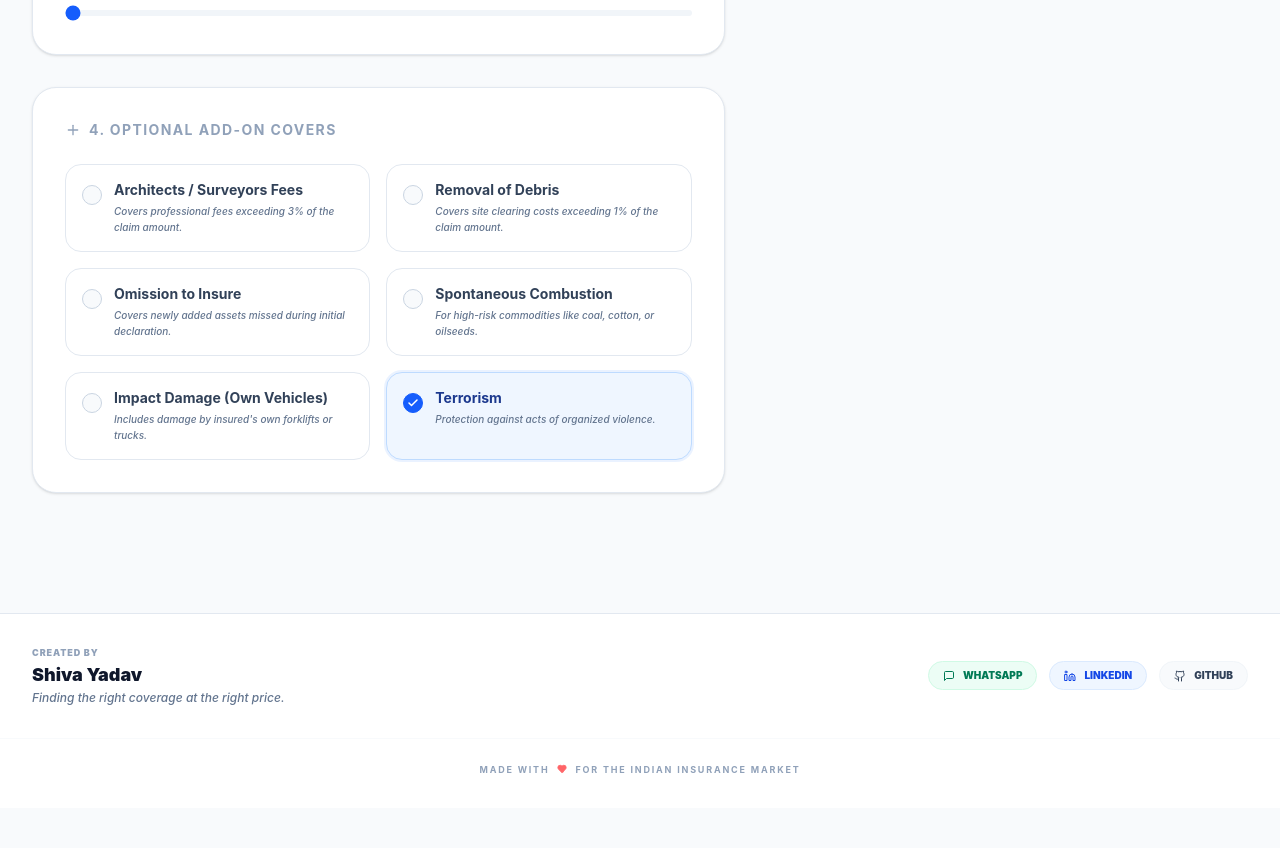
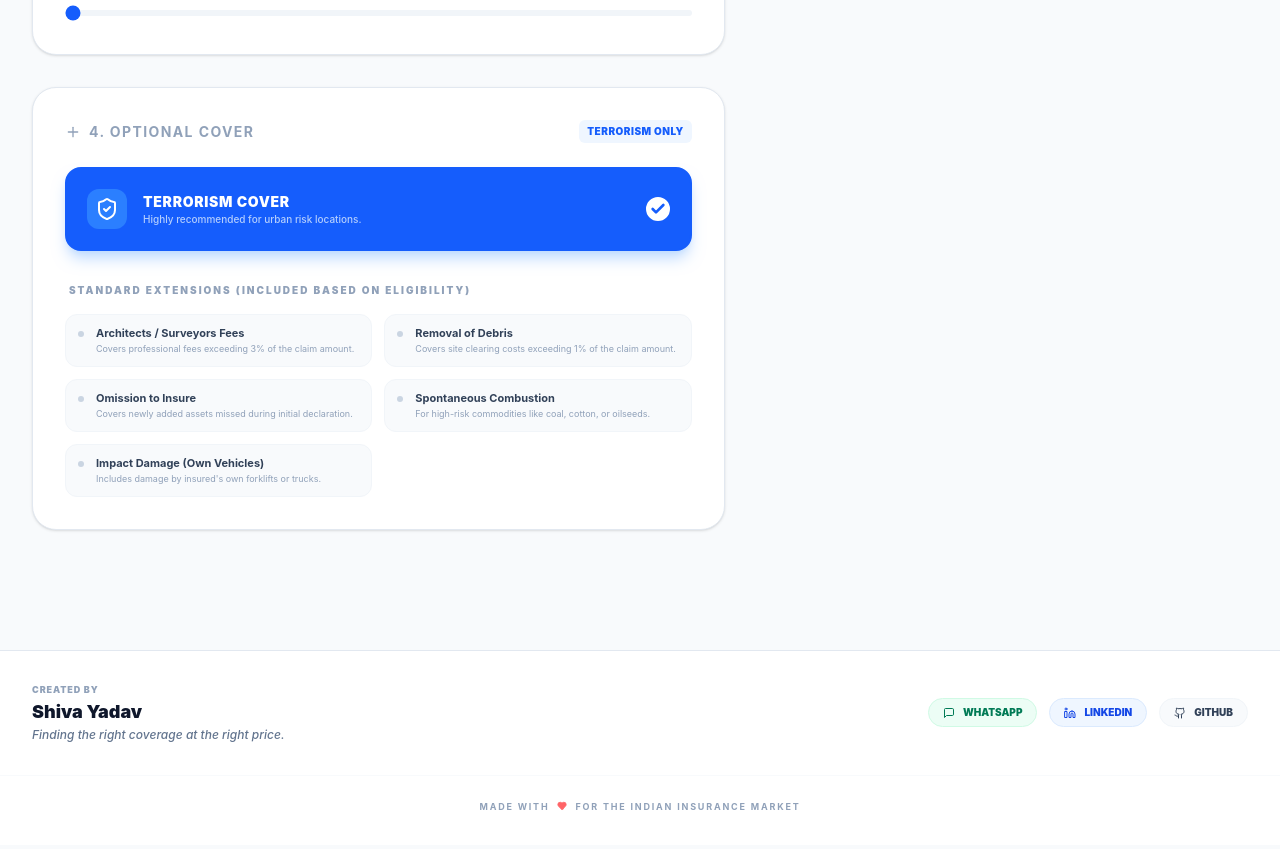
Before and after one commit to Rudra2305/Bharat-Fire-Insurance-Quote-Tool, a React (Vite) app: page / in a window 1280 px wide. Shown: the part 900-1749 px from the top of the page. Built offline with nearby package versions, Linux system fonts and the light colour scheme.

Commit message:
style: refine UI with live claim ratio, compact deductibles, and simplified add-ons

```diff
--- a/src/components/CalculatorForm.tsx
+++ b/src/components/CalculatorForm.tsx
@@ -1,8 +1,8 @@
-import React, { useState, useEffect } from 'react';
+import React, { useState, useEffect, useMemo } from 'react';
 import type { QuoteInputs } from '../utils/calculator';
 import { pincodeMap, occupancies } from '../data/dataManager';
 import { optionalAddons } from '../data/perils';
-import { Search, MapPin, Building2, Factory, Package, Percent, ShieldAlert, Sofa, History, AlertCircle, Plus, Check } from 'lucide-react';
+import { Search, MapPin, Building2, Factory, Package, Percent, ShieldAlert, Sofa, History, AlertCircle, Plus, Check, ShieldCheck } from 'lucide-react';
 
 interface CalculatorFormProps {
   onUpdate: (inputs: QuoteInputs) => void;
@@ -29,6 +29,12 @@ export const CalculatorForm: React.FC<CalculatorFormProps> = ({ onUpdate }) => {
   const [pincodeQuery, setPincodeQuery] = useState('');
   const [occupancyQuery, setOccupancyQuery] = useState('');
 
+  // Calculate Live Claim Ratio
+  const currentClaimRatio = useMemo(() => {
+    if (!inputs.isRenewal || !inputs.hasClaims || inputs.pastPremium <= 0) return 0;
+    return (inputs.pastClaims / inputs.pastPremium) * 100;
+  }, [inputs.isRenewal, inputs.hasClaims, inputs.pastPremium, inputs.pastClaims]);
+
   useEffect(() => {
     onUpdate(inputs);
   }, [inputs, onUpdate]);
@@ -45,12 +51,12 @@ export const CalculatorForm: React.FC<CalculatorFormProps> = ({ onUpdate }) => {
     }
   };
 
-  const toggleAddon = (id: string) => {
+  const toggleTerrorism = () => {
     setInputs(prev => {
-      const isSelected = prev.selectedAddons.includes(id);
+      const isSelected = prev.selectedAddons.includes('terrorism');
       const updated = isSelected
-        ? prev.selectedAddons.filter(a => a !== id)
-        : [...prev.selectedAddons, id];
+        ? prev.selectedAddons.filter(a => a !== 'terrorism')
+        : [...prev.selectedAddons, 'terrorism'];
 
       return {
         ...prev,
@@ -180,7 +186,6 @@ export const CalculatorForm: React.FC<CalculatorFormProps> = ({ onUpdate }) => {
         </h3>
 
         <div className="space-y-6">
-          {/* Policy Status */}
           <div className="flex flex-col sm:flex-row sm:items-center justify-between gap-4 p-4 bg-slate-50 rounded-2xl border border-slate-200">
             <div>
               <p className="font-bold text-slate-800 text-sm">Policy Status</p>
@@ -202,7 +207,6 @@ export const CalculatorForm: React.FC<CalculatorFormProps> = ({ onUpdate }) => {
             </div>
           </div>
 
-          {/* Claims History */}
           {inputs.isRenewal && (
             <div className="space-y-6 animate-in fade-in slide-in-from-top-2 duration-300">
               <div className="flex items-center justify-between p-4 bg-slate-50 rounded-2xl border border-slate-200">
@@ -224,7 +228,8 @@ export const CalculatorForm: React.FC<CalculatorFormProps> = ({ onUpdate }) => {
               </div>
 
               {inputs.hasClaims && (
-                <div className="grid grid-cols-1 sm:grid-cols-2 gap-4 animate-in zoom-in-95 duration-200">
+                <div className="space-y-4 animate-in zoom-in-95 duration-200">
+                  <div className="grid grid-cols-1 sm:grid-cols-2 gap-4">
                     <div className="space-y-1.5">
                       <label className="text-xs font-bold text-slate-700">Total Premium Paid (Last 3 Years)</label>
                       <input
@@ -244,11 +249,27 @@ export const CalculatorForm: React.FC<CalculatorFormProps> = ({ onUpdate }) => {
                       />
                     </div>
                   </div>
+
+                  {/* LIVE CLAIM RATIO DISPLAY */}
+                  <div className={`flex items-center gap-3 p-3 rounded-xl border transition-colors ${currentClaimRatio > 70 ? 'bg-red-50 border-red-100' : 'bg-emerald-50 border-emerald-100'}`}>
+                    <div className={`p-1.5 rounded-lg ${currentClaimRatio > 70 ? 'bg-red-100 text-red-600' : 'bg-emerald-100 text-emerald-600'}`}>
+                      <History className="w-4 h-4" />
+                    </div>
+                    <div>
+                      <span className="text-[10px] font-black uppercase tracking-widest opacity-60">Live Claim Ratio</span>
+                      <p className={`text-lg font-black leading-none ${currentClaimRatio > 70 ? 'text-red-700' : 'text-emerald-700'}`}>
+                        {currentClaimRatio.toFixed(2)}%
+                      </p>
+                    </div>
+                    {currentClaimRatio > 70 && (
+                      <span className="ml-auto text-[10px] font-black text-red-600 uppercase bg-red-100 px-2 py-1 rounded-md animate-pulse">Threshold Exceeded</span>
+                    )}
+                  </div>
+                </div>
               )}
             </div>
           )}
 
-          {/* Discount Section */}
           <div className="pt-4 border-t border-slate-100">
             <div className="space-y-3">
               <div className="flex justify-between items-center">
@@ -267,41 +288,56 @@ export const CalculatorForm: React.FC<CalculatorFormProps> = ({ onUpdate }) => {
         </div>
       </div>
 
-      {/* STEP 4: Add-ons */}
+      {/* STEP 4: Simplified Add-ons */}
       <div className="bg-white border border-slate-200 rounded-3xl p-6 sm:p-8 shadow-sm space-y-6">
+        <div className="flex justify-between items-center">
            <h3 className="text-sm font-bold text-slate-400 uppercase tracking-widest flex items-center gap-2">
-          <Plus className="w-4 h-4" /> 4. Optional Add-on Covers
+            <Plus className="w-4 h-4" /> 4. Optional Cover
           </h3>
-        <div className="grid grid-cols-1 sm:grid-cols-2 gap-4">
-          {optionalAddons.map((addon) => (
+          <span className="text-[10px] font-black text-blue-600 bg-blue-50 px-2 py-1 rounded-md uppercase tracking-wider">Terrorism Only</span>
+        </div>
+
+        {/* Terrorism Toggle (The only optional calculation cover) */}
         <button
-              key={addon.id}
-              onClick={() => toggleAddon(addon.id)}
-              className={`flex items-start gap-3 p-4 rounded-2xl border transition-all text-left group ${
-                inputs.selectedAddons.includes(addon.id)
-                  ? 'bg-blue-50 border-blue-200 ring-2 ring-blue-500/10'
-                  : 'bg-white border-slate-200 hover:border-slate-300'
+          onClick={toggleTerrorism}
+          className={`w-full flex items-center justify-between p-5 rounded-2xl border-2 transition-all group ${
+            inputs.selectedAddons.includes('terrorism')
+              ? 'bg-blue-600 border-blue-600 text-white shadow-lg shadow-blue-200'
+              : 'bg-white border-slate-100 text-slate-700 hover:border-slate-200'
           }`}
         >
-              <div className={`mt-1 shrink-0 w-5 h-5 rounded-full border flex items-center justify-center transition-colors ${
-                inputs.selectedAddons.includes(addon.id)
-                  ? 'bg-blue-600 border-blue-600 text-white'
-                  : 'bg-slate-50 border-slate-300 group-hover:border-slate-400'
-              }`}>
-                {inputs.selectedAddons.includes(addon.id) && <Check className="w-3 h-3 stroke-[3]" />}
+          <div className="flex items-center gap-4">
+            <div className={`p-2 rounded-xl transition-colors ${inputs.selectedAddons.includes('terrorism') ? 'bg-blue-500' : 'bg-slate-100 text-slate-400'}`}>
+              <ShieldCheck className="w-6 h-6" />
             </div>
-              <div>
-                <p className={`text-sm font-bold leading-tight ${
-                  inputs.selectedAddons.includes(addon.id) ? 'text-blue-900' : 'text-slate-700'
-                }`}>
-                  {addon.name}
-                </p>
-                <p className="text-[10px] text-slate-500 mt-1 font-medium leading-relaxed italic">
-                  {addon.description}
+            <div className="text-left">
+              <p className="font-black text-sm uppercase tracking-wider">Terrorism Cover</p>
+              <p className={`text-[10px] font-medium opacity-80 ${inputs.selectedAddons.includes('terrorism') ? 'text-blue-100' : 'text-slate-500'}`}>
+                Highly recommended for urban risk locations.
               </p>
             </div>
+          </div>
+          <div className={`w-6 h-6 rounded-full border-2 flex items-center justify-center transition-all ${
+            inputs.selectedAddons.includes('terrorism') ? 'bg-white border-white' : 'border-slate-200'
+          }`}>
+            {inputs.selectedAddons.includes('terrorism') && <Check className="w-4 h-4 text-blue-600 stroke-[4]" />}
+          </div>
         </button>
+
+        {/* Informational Standard Extensions List */}
+        <div className="mt-8 space-y-4">
+          <h4 className="text-[10px] font-black text-slate-400 uppercase tracking-[0.2em] px-1">Standard Extensions (Included based on eligibility)</h4>
+          <div className="grid grid-cols-1 sm:grid-cols-2 gap-3">
+            {optionalAddons.filter(a => a.id !== 'terrorism').map((addon) => (
+              <div key={addon.id} className="p-3 bg-slate-50 rounded-xl border border-slate-100 flex items-start gap-3">
+                <div className="mt-1 w-1.5 h-1.5 rounded-full bg-slate-300 shrink-0" />
+                <div>
+                  <p className="text-[11px] font-bold text-slate-700 leading-tight">{addon.name}</p>
+                  <p className="text-[9px] text-slate-400 mt-0.5 leading-tight">{addon.description}</p>
+                </div>
+              </div>
             ))}
+          </div>
         </div>
       </div>
     </div>
--- a/src/components/QuoteSummary.tsx
+++ b/src/components/QuoteSummary.tsx
@@ -73,63 +73,53 @@ export const QuoteSummary: React.FC<QuoteSummaryProps> = ({ result }) => {
   }
 
   return (
-    <div className="space-y-6 animate-in fade-in slide-in-from-right-4 duration-500">
-      {/* Policy Type Badge */}
-      <div className="bg-emerald-50 border border-emerald-100 rounded-2xl p-6 flex items-start gap-4 shadow-sm">
-        <div className="bg-emerald-600 p-2 rounded-lg shrink-0">
-          <CheckCircle2 className="w-6 h-6 text-white" />
+    <div className="space-y-4 animate-in fade-in slide-in-from-right-4 duration-500">
+      {/* SUM INSURED DISPLAY (LARGE & PROMINENT) */}
+      <div className="bg-blue-600 rounded-[2rem] p-8 text-white shadow-xl shadow-blue-200 relative overflow-hidden">
+        <div className="relative z-10">
+          <span className="text-[10px] font-black uppercase tracking-[0.3em] opacity-60">Total Sum Insured (SI)</span>
+          <div className="text-4xl sm:text-5xl font-black mt-1 flex items-baseline gap-1">
+            <span className="text-2xl opacity-40 font-medium italic">₹</span>
+            {new Intl.NumberFormat('en-IN').format(result.totalSI)}
+          </div>
+          <div className="mt-4 flex items-center gap-2 px-3 py-1 bg-white/10 rounded-full w-fit backdrop-blur-sm border border-white/10">
+             <CheckCircle2 className="w-3.5 h-3.5 text-blue-200" />
+             <span className="text-[10px] font-black uppercase tracking-wider">{result.policyType}</span>
+          </div>
         </div>
-        <div>
-          <span className="text-[10px] font-black text-emerald-600 uppercase tracking-widest">Underwriting Approved</span>
-          <h3 className="text-lg font-bold text-emerald-900 leading-tight">{result.policyType}</h3>
-          <p className="text-xs text-emerald-700 mt-1 font-medium italic underline underline-offset-2 decoration-emerald-200">Standard Industry Terms Applied</p>
-        </div>
-      </div>
-
-      {/* COMPULSORY DEDUCTIBLE CARD */}
-      <div className="bg-amber-50 border border-amber-200 rounded-2xl p-6 shadow-sm">
-        <div className="flex items-center gap-3 mb-3">
-          <div className="bg-amber-100 p-1.5 rounded-md">
-             <ShieldCheck className="w-4 h-4 text-amber-700" />
-          </div>
-          <span className="text-[10px] font-black text-amber-800 uppercase tracking-widest">Compulsory Excess (Deductible)</span>
-        </div>
-        <p className="text-xl font-black text-amber-900">{result.compulsoryDeductible}</p>
-        <p className="text-[10px] text-amber-700 mt-2 font-bold uppercase tracking-tight italic">
-          *Standard Industry Practice for SI of {formatCurrency(result.totalSI)}
-        </p>
+        <ShieldCheck className="absolute -right-8 -bottom-8 w-48 h-48 opacity-10 rotate-12" />
       </div>
 
       {/* Main Quote Card */}
       <div className="bg-white border border-slate-200 rounded-3xl shadow-xl overflow-hidden">
-        <div className="bg-slate-900 px-8 py-5 flex justify-between items-center text-white">
-          <span className="text-xs font-black opacity-80 uppercase tracking-widest">Premium Breakdown</span>
-          <div className="flex items-center gap-1.5 px-2.5 py-1 bg-white/10 rounded-full border border-white/10 backdrop-blur-sm">
+        <div className="bg-slate-900 px-8 py-4 flex justify-between items-center text-white">
+          <span className="text-[10px] font-black opacity-80 uppercase tracking-widest">Premium Breakdown</span>
+          <div className="flex items-center gap-1.5 px-2 py-0.5 bg-white/10 rounded-full border border-white/10 backdrop-blur-sm">
              <span className="w-1.5 h-1.5 rounded-full bg-green-400 animate-pulse"></span>
-             <span className="text-[9px] font-bold tracking-wider uppercase">Live Quote</span>
+             <span className="text-[8px] font-bold tracking-wider uppercase">Live</span>
           </div>
         </div>
 
         <div className="p-8 space-y-6">
-          <div className="space-y-4">
+          <div className="space-y-3">
             <div className="flex justify-between items-center text-sm">
               <div className="flex flex-col">
                 <span className="text-slate-500 font-bold uppercase tracking-tighter text-xs">Flexa Premium</span>
-                <span className="text-[10px] text-blue-600 font-bold tracking-widest">RATE: {result.netFlexaRate.toFixed(4)}</span>
+                <span className="text-[9px] text-blue-600 font-bold tracking-widest">RATE: {result.netFlexaRate.toFixed(4)}</span>
               </div>
               <span className="text-slate-900 font-bold">{formatCurrency(result.flexaPremium)}</span>
             </div>
             <div className="flex justify-between items-center text-sm">
               <div className="flex flex-col">
                 <span className="text-slate-500 font-bold uppercase tracking-tighter text-xs">STFI Premium</span>
-                <span className="text-[10px] text-blue-600 font-bold tracking-widest">RATE: {result.stfiRate.toFixed(4)}</span>
+                <span className="text-[9px] text-blue-600 font-bold tracking-widest">RATE: {result.stfiRate.toFixed(4)}</span>
               </div>
               <span className="text-slate-900 font-bold">{formatCurrency(result.stfiPremium)}</span>
             </div>
             <div className="flex justify-between items-center text-sm">
               <div className="flex flex-col">
                 <span className="text-slate-500 font-bold uppercase tracking-tighter text-xs">EQ Premium</span>
-                <span className="text-[10px] text-blue-600 font-bold tracking-widest">RATE: {result.eqRate.toFixed(4)}</span>
+                <span className="text-[9px] text-blue-600 font-bold tracking-widest">RATE: {result.eqRate.toFixed(4)}</span>
               </div>
               <span className="text-slate-900 font-bold">{formatCurrency(result.eqPremium)}</span>
             </div>
@@ -137,56 +127,64 @@ export const QuoteSummary: React.FC<QuoteSummaryProps> = ({ result }) => {
               <div className="flex justify-between items-center text-sm">
                 <div className="flex flex-col">
                   <span className="text-slate-500 font-bold uppercase tracking-tighter text-xs">Terrorism</span>
-                  <span className="text-[10px] text-blue-600 font-bold tracking-widest">RATE: {result.terrorismRate.toFixed(4)}</span>
+                  <span className="text-[9px] text-blue-600 font-bold tracking-widest">RATE: {result.terrorismRate.toFixed(4)}</span>
                 </div>
                 <span className="text-slate-900 font-bold">{formatCurrency(result.terrorismPremium)}</span>
               </div>
             )}
 
-            <div className="pt-4 mt-2 border-t border-slate-100 flex justify-between items-center">
-              <span className="text-slate-800 font-black uppercase text-xs">Net Premium</span>
-              <span className="text-slate-900 font-black text-xl">{formatCurrency(result.netPremium)}</span>
+            <div className="pt-3 border-t border-slate-100 flex justify-between items-center">
+              <span className="text-slate-800 font-black uppercase text-[10px]">Net Premium</span>
+              <span className="text-slate-900 font-black text-lg">{formatCurrency(result.netPremium)}</span>
             </div>
 
-            <div className="flex justify-between items-center text-slate-400 text-[11px] font-bold uppercase">
+            <div className="flex justify-between items-center text-slate-400 text-[10px] font-bold uppercase">
               <span>GST (18%)</span>
               <span>{formatCurrency(result.gst)}</span>
             </div>
           </div>
 
-          <div className="bg-slate-900 rounded-2xl p-6 flex flex-col items-center shadow-lg">
-            <span className="text-slate-400 font-black uppercase tracking-widest text-[10px] mb-1">Total Payable Premium</span>
+          <div className="bg-slate-900 rounded-2xl p-6 flex flex-col items-center shadow-lg relative">
+            <span className="text-slate-400 font-black uppercase tracking-widest text-[9px] mb-1">Total Payable Premium</span>
             <div className="text-4xl font-black text-white flex items-center gap-1">
               <span className="text-xl opacity-40 font-medium">₹</span>
               {new Intl.NumberFormat('en-IN').format(Math.round(result.totalPremium))}
+            </div>
+
+            <div className="mt-4 pt-3 border-t border-white/5 w-full flex flex-col items-center">
+               <div className="flex items-center gap-1.5">
+                 <ShieldCheck className="w-3 h-3 text-amber-500" />
+                 <span className="text-[9px] font-black text-amber-500 uppercase tracking-widest">Compulsory Excess</span>
+               </div>
+               <p className="text-[11px] font-bold text-white/70 mt-0.5">{result.compulsoryDeductible}</p>
             </div>
           </div>
         </div>
       </div>
 
       {/* WHAT IS COVERED? (EXPANDABLE) */}
-      <div className="bg-white border border-slate-200 rounded-3xl overflow-hidden shadow-sm">
+      <div className="bg-white border border-slate-200 rounded-2xl overflow-hidden shadow-sm">
         <button
           onClick={() => setShowPerils(!showPerils)}
-          className="w-full px-6 py-4 flex justify-between items-center bg-slate-50 hover:bg-slate-100 transition-colors"
+          className="w-full px-6 py-3 flex justify-between items-center bg-slate-50 hover:bg-slate-100 transition-colors"
         >
           <div className="flex items-center gap-2">
-            <ShieldCheck className="w-5 h-5 text-blue-600" />
-            <span className="text-sm font-black uppercase tracking-tight text-slate-800">What is Covered?</span>
+            <ShieldCheck className="w-4 h-4 text-blue-600" />
+            <span className="text-[10px] font-black uppercase tracking-widest text-slate-800">What is Covered?</span>
           </div>
-          {showPerils ? <ChevronUp className="w-4 h-4 text-slate-400" /> : <ChevronDown className="w-4 h-4 text-slate-400" />}
+          {showPerils ? <ChevronUp className="w-3 h-3 text-slate-400" /> : <ChevronDown className="w-3 h-3 text-slate-400" />}
         </button>
 
         {showPerils && (
-          <div className="p-6 grid grid-cols-1 sm:grid-cols-2 gap-4 animate-in slide-in-from-top-2 duration-300">
+          <div className="p-4 grid grid-cols-1 sm:grid-cols-2 gap-3 animate-in slide-in-from-top-2 duration-300">
             {standardPerils.map((peril) => (
-              <div key={peril.name} className="flex gap-3 p-3 bg-slate-50 rounded-xl border border-slate-100">
-                <div className="bg-white p-2 rounded-lg h-fit shadow-sm">
-                  <peril.icon className="w-4 h-4 text-blue-600" />
+              <div key={peril.name} className="flex gap-2.5 p-2.5 bg-slate-50 rounded-xl border border-slate-100">
+                <div className="bg-white p-1.5 rounded-lg h-fit shadow-sm">
+                  <peril.icon className="w-3.5 h-3.5 text-blue-600" />
                 </div>
                 <div>
-                  <p className="text-xs font-black text-slate-900">{peril.name}</p>
-                  <p className="text-[10px] text-slate-500 font-medium leading-tight mt-0.5">{peril.description}</p>
+                  <p className="text-[10px] font-black text-slate-900">{peril.name}</p>
+                  <p className="text-[8px] text-slate-500 font-medium leading-tight mt-0.5">{peril.description}</p>
                 </div>
               </div>
             ))}
@@ -195,17 +193,17 @@ export const QuoteSummary: React.FC<QuoteSummaryProps> = ({ result }) => {
       </div>
 
       {/* Professional Call to Action */}
-      <div className="bg-blue-600 rounded-3xl p-6 text-white shadow-xl shadow-blue-500/20 space-y-4">
-        <h4 className="font-black text-sm uppercase tracking-wider italic underline decoration-blue-400 underline-offset-4">Optimize Your Quote</h4>
-        <p className="text-xs font-semibold leading-relaxed text-blue-100">
+      <div className="bg-blue-600 rounded-[2rem] p-6 text-white shadow-xl shadow-blue-500/20 space-y-4">
+        <h4 className="font-black text-xs uppercase tracking-wider italic underline decoration-blue-400 underline-offset-4">Optimize Your Quote</h4>
+        <p className="text-[11px] font-semibold leading-relaxed text-blue-100">
           Want to negotiate this premium or find a better insurer? Reach out to Shiva for a final quote tailored exactly to your requirements.
         </p>
-        <div className="flex gap-3 pt-2">
+        <div className="flex gap-3 pt-1">
            <a href="https://wa.me/918770365124" className="flex-1 flex items-center justify-center gap-2 py-2 bg-white text-blue-600 text-[10px] font-black rounded-xl hover:bg-blue-50 transition-colors uppercase">
-              <MessageSquare className="w-3.5 h-3.5" /> WhatsApp
+              <MessageSquare className="w-3 h-3" /> WhatsApp
             </a>
             <a href="https://www.linkedin.com/in/shiva-yadav-7618b516a" className="flex-1 flex items-center justify-center gap-2 py-2 bg-blue-500 text-white text-[10px] font-black rounded-xl hover:bg-blue-400 transition-colors uppercase border border-blue-400">
-              <Linkedin className="w-3.5 h-3.5" /> Profile
+              <Linkedin className="w-3 h-3" /> Profile
             </a>
         </div>
       </div>
```
Lines whose indentation alone changed are shown as unchanged.
